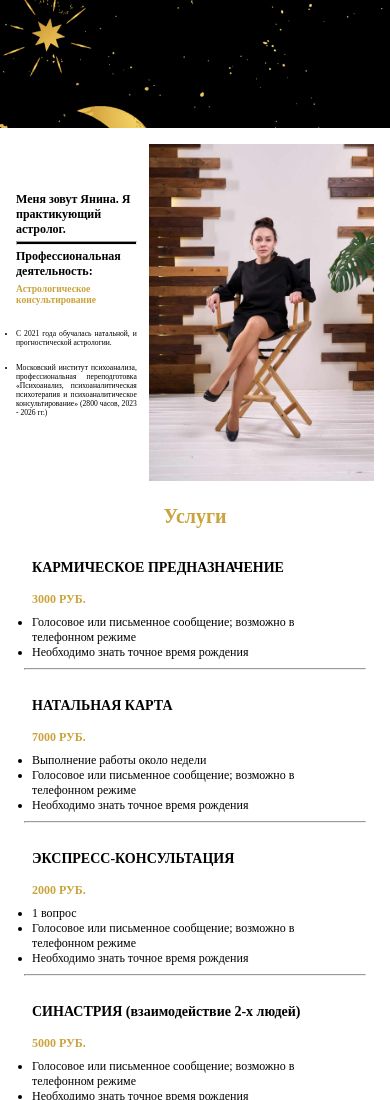
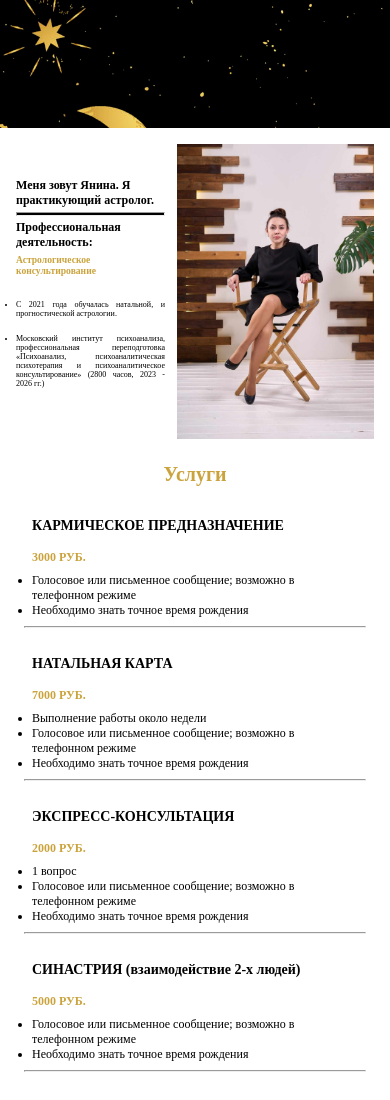
Before and after one commit to Gjapl/astrolog-yanina, a React (Vite) app: page / in a window 390 px wide. Shown: the part 848-1948 px from the top of the page. Built offline with nearby package versions, Linux system fonts and the light colour scheme.

Commit message:
New changes to the info

```diff
--- a/src/index.css
+++ b/src/index.css
@@ -366,6 +366,10 @@ footer .footer-info {
   header .responsive_nav .close:hover {
     color: #fff;
   }
+
+  .info img {
+    height: 55vh;
+  }
 }
 
 @media (max-width: 930px) {
@@ -393,7 +397,7 @@ footer .footer-info {
   }
 
   .info img {
-    height: 50vh;
+    height: 45vh;
   }
 
   header nav {
@@ -411,11 +415,11 @@ footer .footer-info {
   }
 
   .info img {
-    height: 35vh;
+    height: 33vh;
   }
 
   .info .main-info .info-item {
-    font-size: .95rem;
+    font-size: 1rem;
   }
 
   footer .link {
@@ -436,12 +440,12 @@ footer .footer-info {
     font-size: 5rem;
   }
 
+  .info img {
+    height: 35vh;
+  }
+
   .info .main-info {
     font-size: 1rem;
-  }
-
-  .info img {
-    height: 40vh;
   }
 }
 
```
